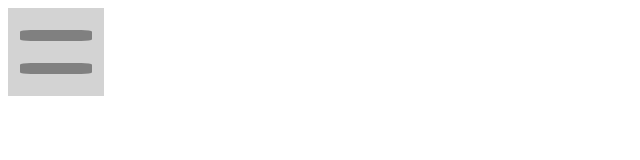
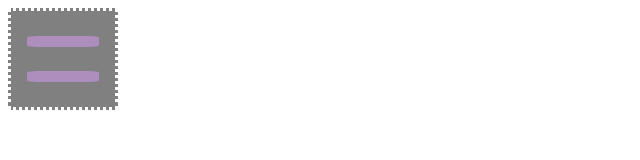
Before and after one commit to ErikaDelaRosa/burger-to-x, a plain HTML site: page index.html in a window 1280 px wide. Shown: the whole page, without its empty margins (0-640 px from the left). Drawn offline with Linux system fonts and the light colour scheme.

Commit message:
Update style.css

```diff
--- a/css/style.css
+++ b/css/style.css
@@ -1,8 +1,9 @@
 /*appearance of the box*/
 .x-menu {
-    background-color: lightgray;
-    width: 6rem;
-    height: 5.5rem;
+    background-color: grey;
+    width: 6.5rem;
+    height: 6rem;
+    border:white dotted;
     display: flex;
     align-items: center;
     justify-content: space-evenly;
@@ -13,12 +14,15 @@
   .line {
     width: 4.5rem;
     height: 0.7rem;
-    background-color: grey;
+    background-color: rgba(205, 152, 230, 0.589);
     border-radius: 15%;
+    animation-duration: 3s;
+    animation-timing-function: linear;
     transition:1s; /*the time that will take to do the action*/
   }
   /*now i have to adjust every line to make a move after the mouse is over,ever line, one direction to create the X*/
 
+  /*I realized i do not need these lines - make no effect!
   .line.one {
     position: relative;
     animation-name: move-x;
@@ -31,15 +35,16 @@
     animation-duration: 3s;
     animation-timing-function: linear;
   }
+  */
   .x-menu:hover .line.one{
-    transform: rotate(45deg) translate(0, 10px) scale(2);
-    background-color: blueviolet;
+    transform: rotate(45deg) translate(13px, 10px) scale(1.5); /*to make it the departure equal in both cases, the first number after translate must be the same in both lines*/
+    background-color: white;
     cursor:zoom-in;
 
   }
   .x-menu:hover .line.sec{
-    transform: rotate(-45deg) translate(0, -10px) scale(2);
-    background-color: blueviolet;
+    transform: rotate(-45deg) translate(13px, -10px) scale(1.5);
+    background-color:white;
     cursor:zoom-in;
   }
 
```
